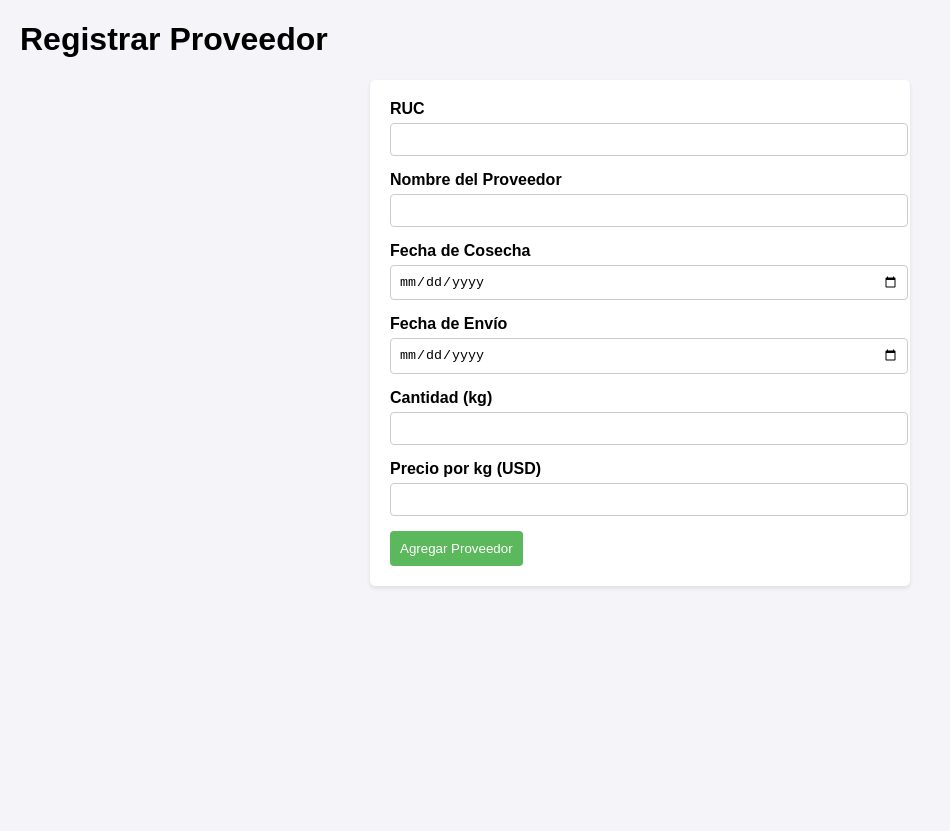
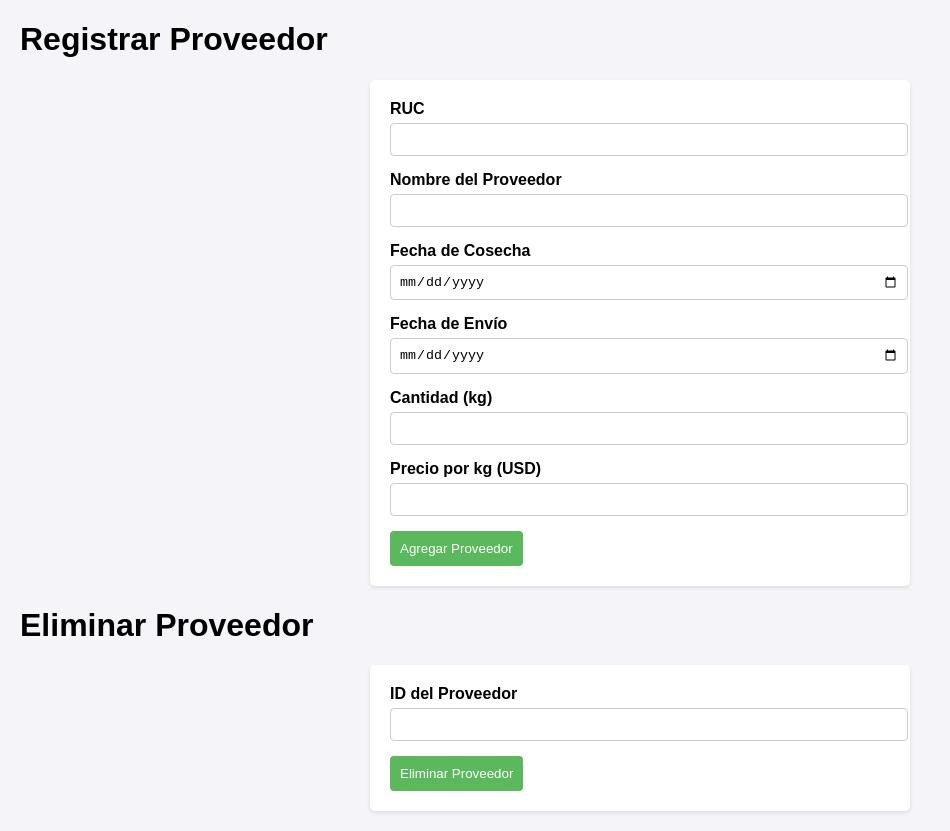
Before and after one commit to luiluda/prueba_new_vercel, a website: page publico/index.html in a window 1280 px wide. Shown: the whole page, without its empty margins (0-950 px from the left). Before the commit the page ends 800 px from the top, so only its background shows below. Drawn offline with Linux system fonts and the light colour scheme.

Commit message:
Update index.html

```diff
--- a/publico/index.html
+++ b/publico/index.html
@@ -80,6 +80,14 @@
         <button type="submit">Agregar Proveedor</button>
     </form>
 
+    <h1>Eliminar Proveedor</h1>
+    <form id="form-eliminar">
+        <label for="id">ID del Proveedor</label>
+        <input type="text" id="id" name="id" required>
+
+        <button type="submit">Eliminar Proveedor</button>
+    </form>
+
     <script>
         document.getElementById('form-proveedor').addEventListener('submit', async function(event) {
             event.preventDefault(); // Evitar que el formulario recargue la página
```
